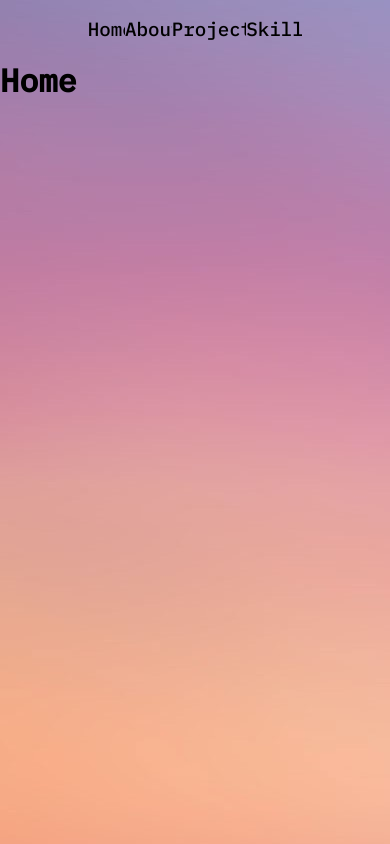
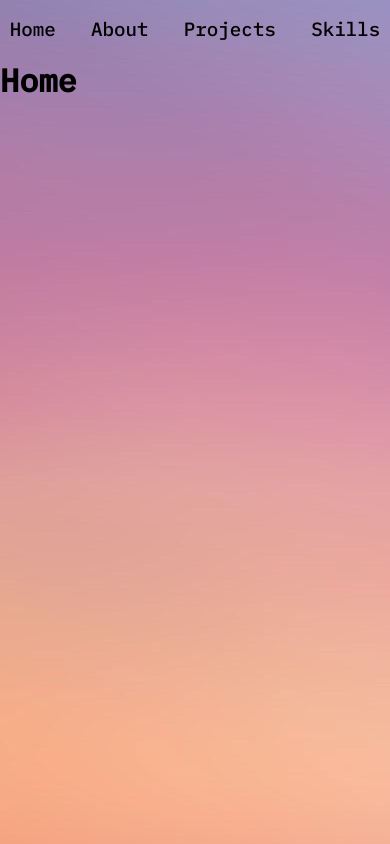
Before and after one commit to joshuasearle/portfolio, a React app: page / in a window 390 px wide. Built offline with nearby package versions, Linux system fonts and the light colour scheme.

Commit message:
Add responsiveness to navbar

```diff
--- a/src/css/main.css
+++ b/src/css/main.css
@@ -90,3 +90,15 @@
     border-bottom: 2px solid white;
   }
 }
+
+@media (max-width: 800px) {
+  .navbar {
+    width: 80%;
+  }
+}
+
+@media (max-width: 450px) {
+  .navbar {
+    width: 95%;
+  }
+}
```
